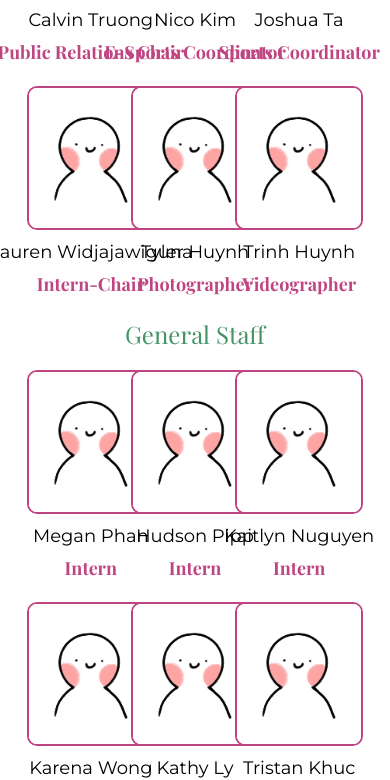
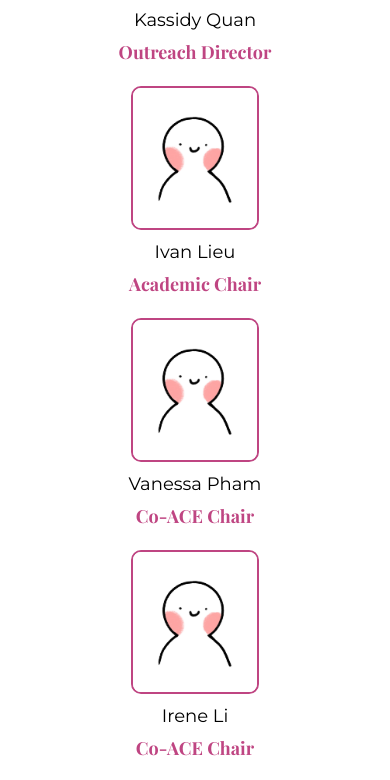
Before and after one commit to acm-ucr/vsa-website, a Next.js app: page /staff in a window 390 px wide. Shown: the part 1857-2637 px from the top of the page. Built offline with nearby package versions, Linux system fonts and the light colour scheme.

Commit message:
dynamic columns

```diff
--- a/src/components/board/StaffBoard.tsx
+++ b/src/components/board/StaffBoard.tsx
@@ -7,9 +7,9 @@ interface BoardProps {
 
 const StaffBoard = ({ title, color, children }: BoardProps) => {
   return (
-    <div className={` text-${color} w-3/4 text-center text-2xl`}>
+    <div className={` text-${color} w-3/4 max-w-2xl text-center text-2xl`}>
       <p className="p-5">{title}</p>
-      <div className="grid grid-cols-3 place-items-center gap-5">
+      <div className="grid grid-cols-1 place-items-center gap-5 sm:grid-cols-2 md:grid-cols-3">
         {children}
       </div>
     </div>
```
